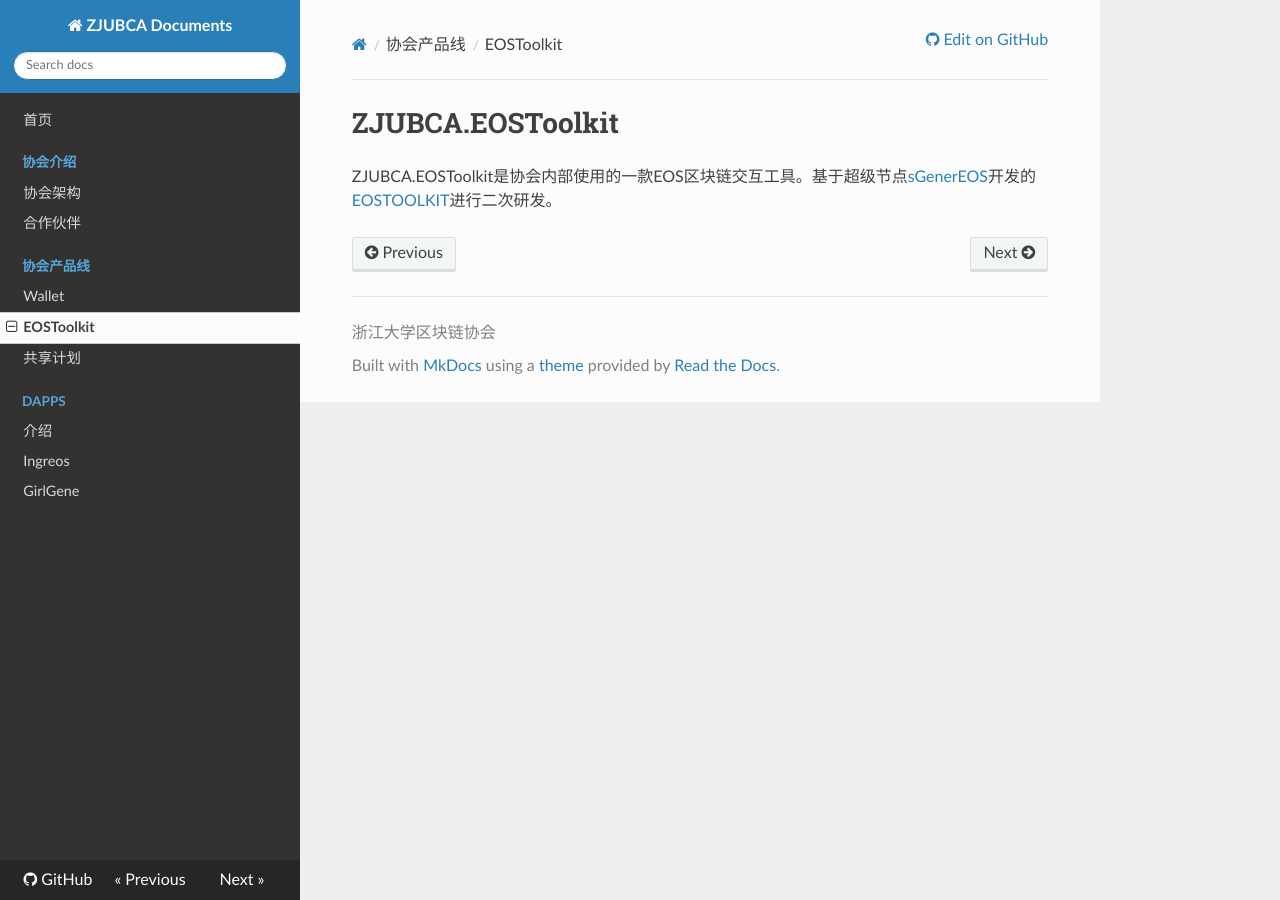
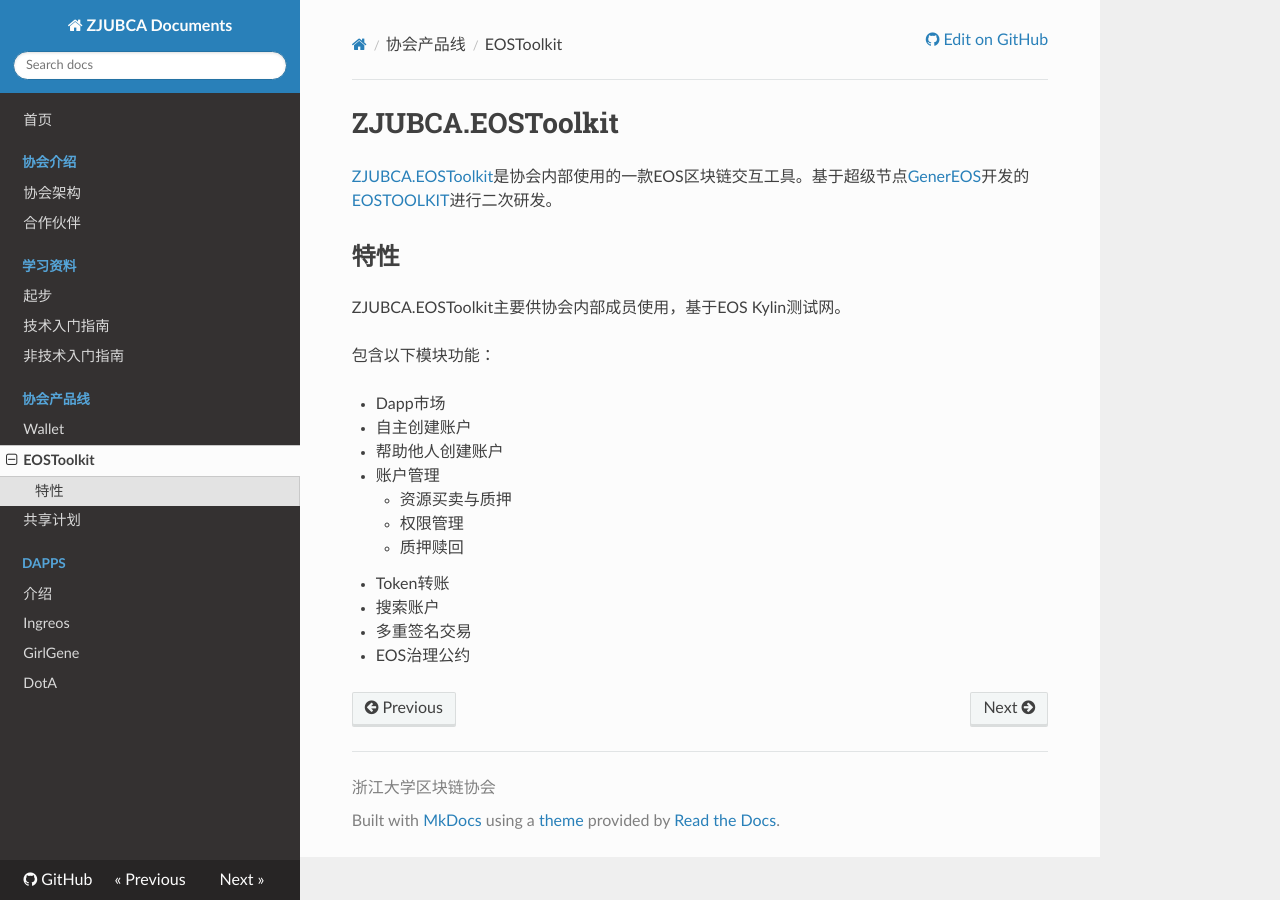
Before and after one commit to ZJUBCA/zjubca.docs, an MkDocs documentation site: the page built from docs/products/eostoolkit.md, in a window 1280 px wide. Built offline with MkDocs 1.6.1, drawn with Linux system fonts in a browser that asks for light colours; nearby versions of some CDN libraries.

Commit message:
add guide and dapps/DotA

```diff
--- a/docs/products/eostoolkit.md
+++ b/docs/products/eostoolkit.md
@@ -1,3 +1,21 @@
 # ZJUBCA.EOSToolkit
 
-ZJUBCA.EOSToolkit是协会内部使用的一款EOS区块链交互工具。基于超级节点[sGenerEOS](https://www.genereos.io/)开发的[EOSTOOLKIT](https://github.com/eostoolkit/eostoolkit)进行二次研发。
+[ZJUBCA.EOSToolkit](http://toolkit.zjubca.org)是协会内部使用的一款EOS区块链交互工具。基于超级节点[GenerEOS](https://www.genereos.io/)开发的[EOSTOOLKIT](https://github.com/eostoolkit/eostoolkit)进行二次研发。
+
+## 特性
+
+ZJUBCA.EOSToolkit主要供协会内部成员使用，基于EOS Kylin测试网。
+
+包含以下模块功能：
+
+- Dapp市场
+- 自主创建账户
+- 帮助他人创建账户
+- 账户管理
+    - 资源买卖与质押
+    - 权限管理
+    - 质押赎回
+- Token转账
+- 搜索账户
+- 多重签名交易
+- EOS治理公约
--- a/mkdocs.yml
+++ b/mkdocs.yml
@@ -4,6 +4,10 @@
   - 协会介绍:
     - 协会架构: info/structure.md
     - 合作伙伴: info/partner.md
+  - 学习资料:
+    - 起步: guide/getting_started.md
+    - 技术入门指南: guide/tech_guide.md
+    - 非技术入门指南: guide/economic_guide.md
   - 协会产品线:
     - Wallet: products/wallet.md
     - EOSToolkit: products/eostoolkit.md
@@ -12,8 +16,9 @@
     - 介绍: dapps/index.md
     - Ingreos: dapps/ingreos.md
     - GirlGene: dapps/girlgene.md
+    - DotA: dapps/DotA.md
 
 repo_url: https://github.com/Blockchain-zju/zjubca.docs
 theme: readthedocs
 copyright: '浙江大学区块链协会'
-lang: ['jp']
+lang: ['zh_CN']
```
Also changed, not shown: docs/dapps/DotA.md (added, +5 -0 lines), docs/dapps/girlgene.md (+29 -0 lines), docs/dapps/ingreos.md (+9 -0 lines), docs/guide/economic_guide.md (added, +1 -0 lines), docs/guide/getting_started.md (added, +38 -0 lines), docs/guide/tech_guide.md (added, +56 -0 lines).
